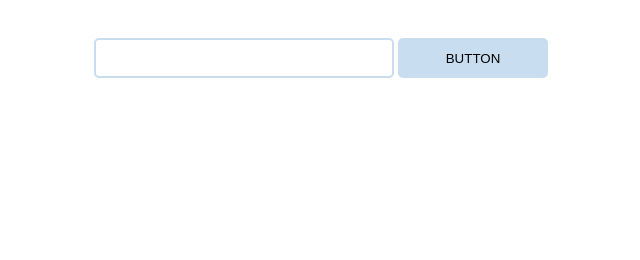
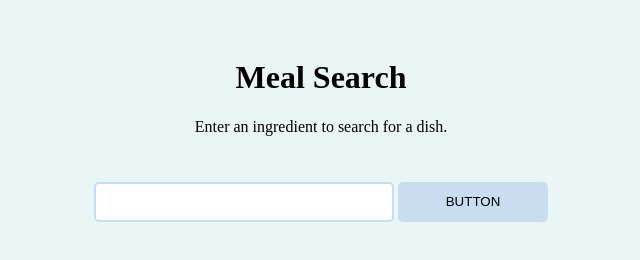
Before and after one commit to Ozirska/mealSearch, a plain HTML site: page index.html in a window 1280 px wide. Shown: the whole page, without its empty margins (319-959 px from the left). Drawn offline with Linux system fonts and the light colour scheme.

Commit message:
corrected styles. added header

```diff
--- a/index.html
+++ b/index.html
@@ -7,6 +7,11 @@
     <link rel="stylesheet" href="styles.css" />
   </head>
   <body>
+    <div class="container header_block">
+      <h1 class="header">Meal Search</h1>
+      <p class="header_paragraph">Enter an ingredient to search for a dish.</p>
+    </div>
+
     <div class="container">
       <form>
         <input type="text" name="text" id="text" />
@@ -14,61 +19,10 @@
       </form>
       <p class="search_res"></p>
 
-      <div class="block_for_data"></div>
+      <div id="dishes" class="block_for_data"></div>
     </div>
 
     <div class="modal_window"><div class="modal_content"></div></div>
     <script src="index.js"></script>
   </body>
 </html>
-<!--
-<!DOCTYPE html>
-<html lang="en">
-  <head>
-    <meta charset="UTF-8" />
-    <meta name="viewport" content="width=device-width, initial-scale=1.0" />
-    <title>Meal Search</title>
-  </head>
-  <body>
-    <h1>Meal Search</h1>
-    <input type="text" id="searchInput" placeholder="Search for a meal..." />
-    <ul id="mealList"></ul>
-
-    <script>
-      const searchInput = document.geElementById("searchInput");
-      const mealList = document.getElementById("mealList");
-
-      searchInput.addEventListener("keydown", async (e) => {
-        if (e.key === "Enter") {
-          const searchTerm = searchInput.value.trim();
-          if (searchTerm) {
-            try {
-              const response = await fetch(
-                `https://www.themealdb.com/api/json/v1/1/search.php?s=${searchTerm}`
-              );
-              if (!response.ok) {
-                throw new Error(`HTTP error! Status: ${response.status}`);
-              }
-              const data = await response.json();
-              const meals = data.meals;
-
-              mealList.innerHTML = ""; // Clear previous results
-
-              if (meals) {
-                meals.forEach((meal) => {
-                  const li = document.createElement("li");
-                  li.textContent = meal.strMeal;
-                  mealList.appendChild(li);
-                });
-              } else {
-                mealList.textContent = "No meals found.";
-              }
-            } catch (error) {
-              console.error("An error occurred:", error);
-            }
-          }
-        }
-      });
-    </script>
-  </body>
-</html> -->
--- a/styles.css
+++ b/styles.css
@@ -1,10 +1,25 @@
 * {
   box-sizing: border-box;
+}
+html {
+  scroll-behavior: smooth;
+}
+body {
+  background-color: rgb(234 245 245);
 }
 .container {
   max-width: 1200px;
   margin: 0 auto;
   padding: 30px;
+}
+.header_block {
+  padding-bottom: 0;
+}
+.header {
+  text-align: center;
+}
+.header_paragraph {
+  text-align: center;
 }
 form {
   text-align: center;
@@ -25,6 +40,7 @@ button {
   background-color: rgb(200, 222, 240);
   cursor: pointer;
 }
+
 .search_res {
   text-align: center;
 }
@@ -62,7 +78,7 @@ button {
   padding: 20px;
   margin: auto;
   width: 70vw;
-  /* height: 500px; */
+  height: 90vh;
   background-color: #fff;
   display: grid;
   grid-template-columns: 1fr 1fr 0.7fr;
@@ -84,4 +100,5 @@ ul {
   grid-column: 1/4;
   font-size: 26px;
   overflow: auto;
+  margin-bottom: 0;
 }
```
